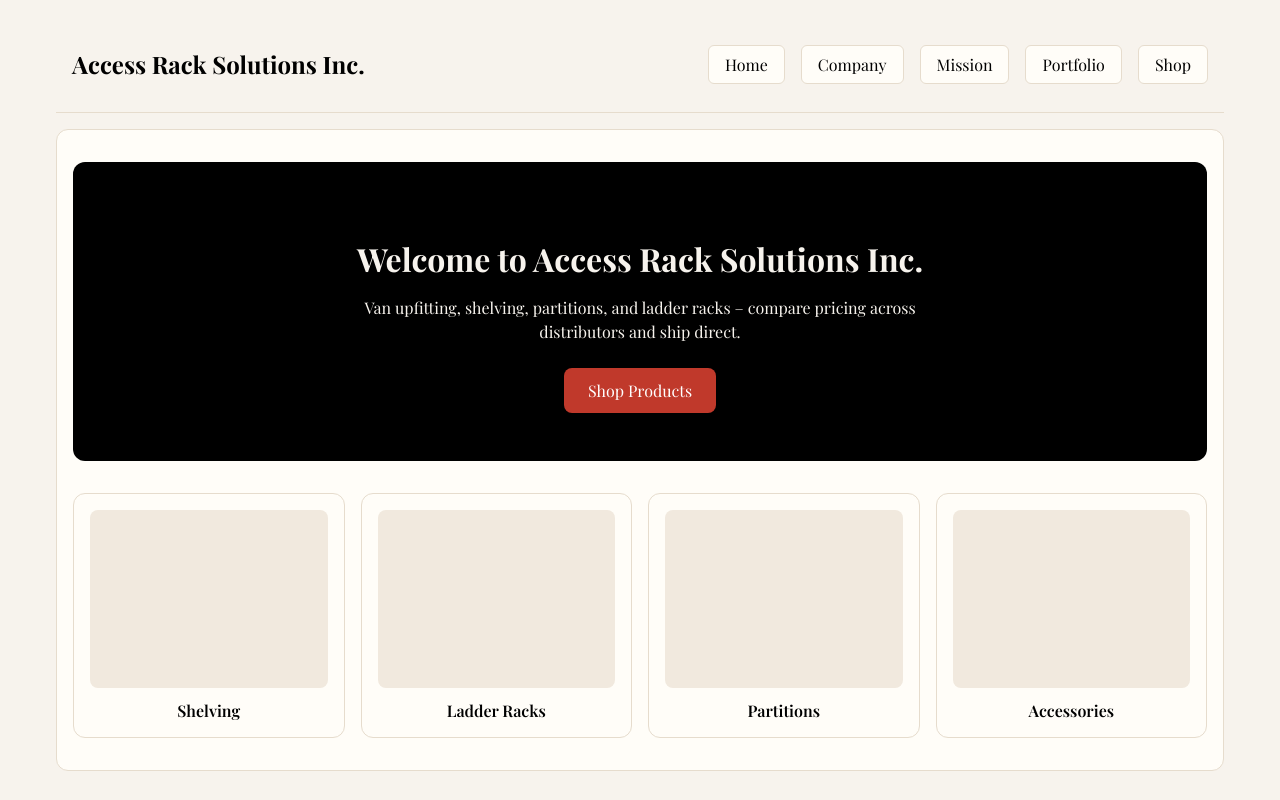
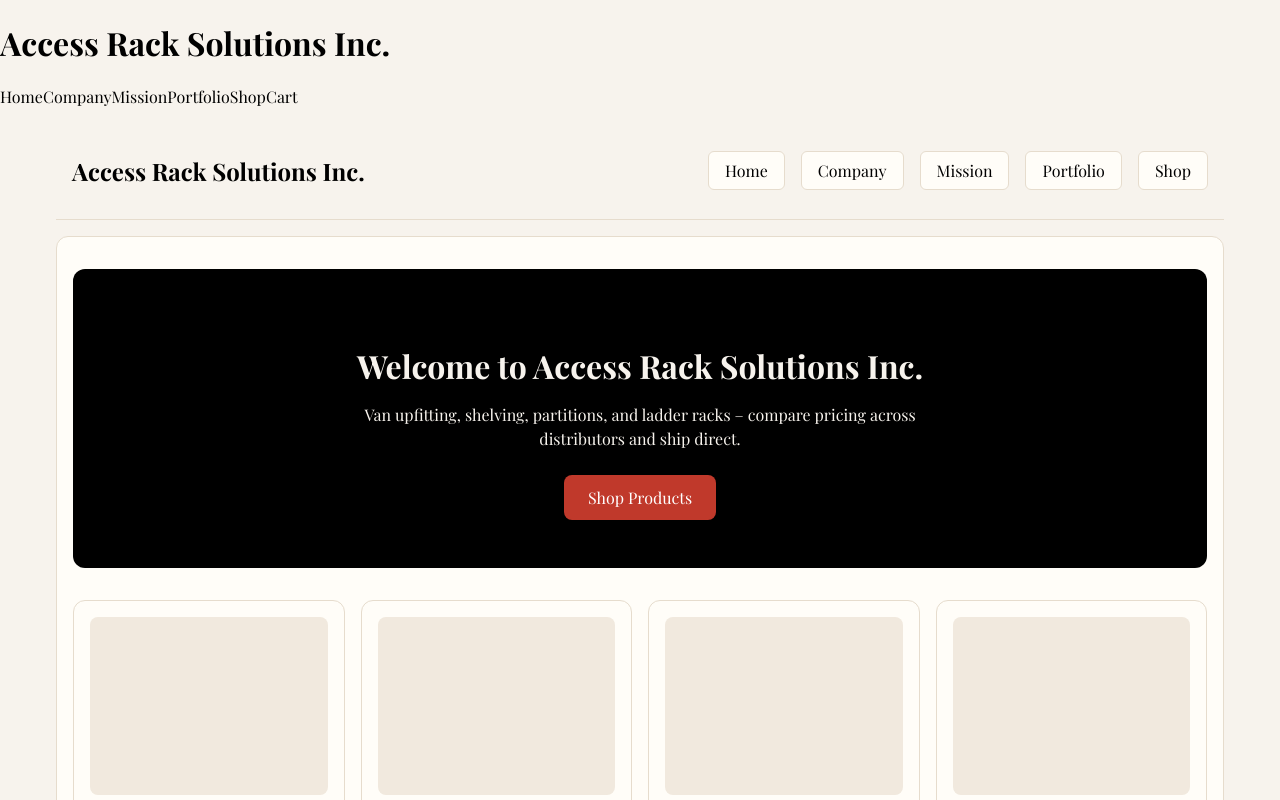
Before and after one commit to dev-verde1071/website, a Next.js app: page / in a window 1280 px wide. Shown: the top 800 px of the page. Built offline with nearby package versions, Linux system fonts and the light colour scheme.

Commit message:
Update layout.js

```diff
--- a/app/layout.js
+++ b/app/layout.js
@@ -1,5 +1,6 @@
 import "./globals.css";
 import { CartProvider } from "./context/CartContext";
+import Header from "./components/Header";
 
 export const metadata = {
   title: "Access Rack Solutions Inc.",
@@ -18,7 +19,8 @@ export default function RootLayout({ children }) {
       </head>
       <body>
         <CartProvider>
-          <div className="container">{children}</div>
+          <Header />
+          <div className="container p-6">{children}</div>
         </CartProvider>
       </body>
     </html>
```
